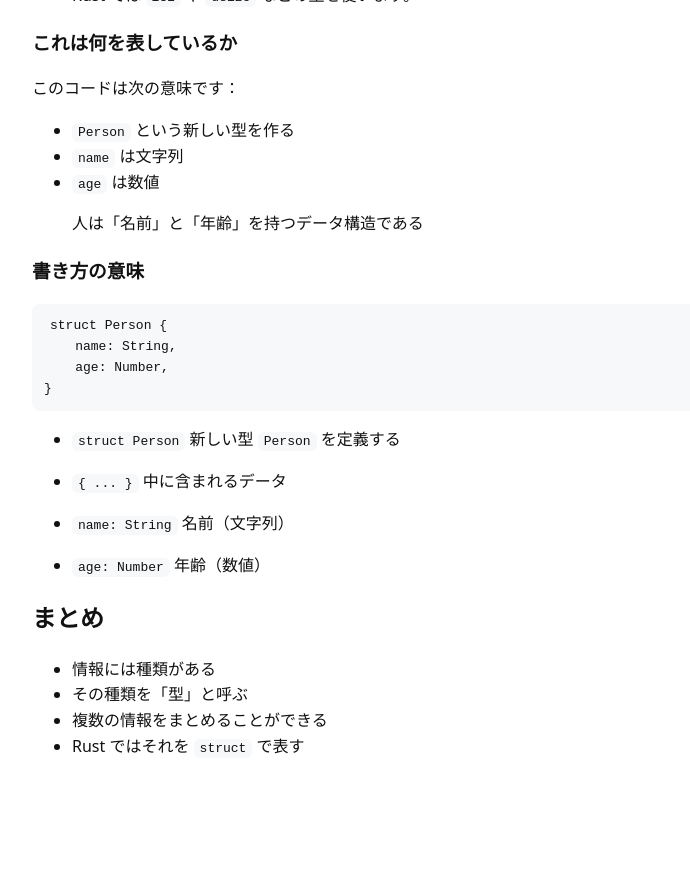
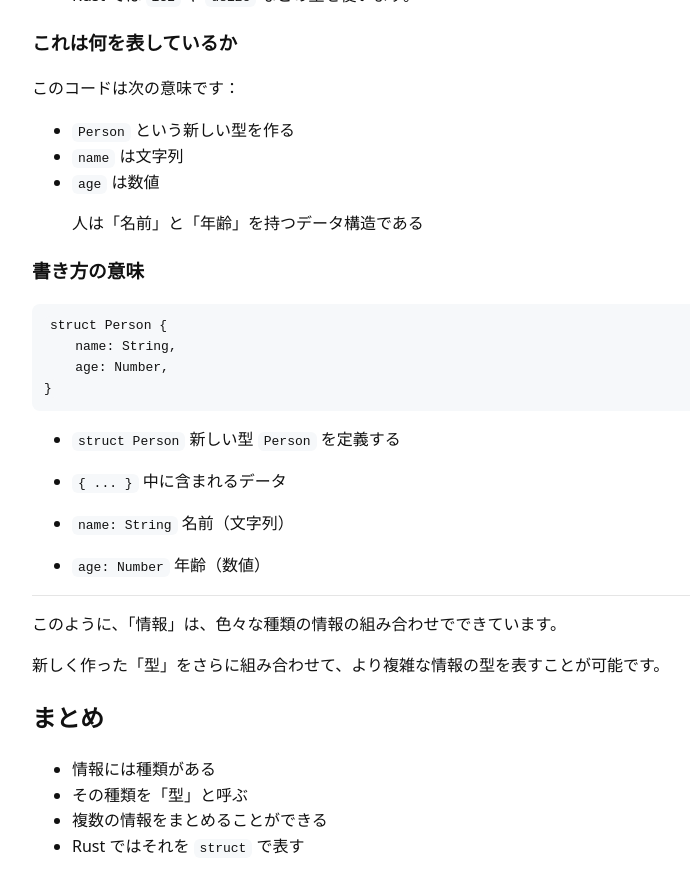
Before and after one commit to nh0102heiya-lab/programming-lessons, a Jekyll site: the page built from _rust-from-zero/core/02-types-and-structs.md, in a window 1280 px wide and 900 px high, scrolled down 1201 px. Shown: the top 893 px of the window, without its empty margins (248-938 px from the left). Built offline with Jekyll 4.4.1, drawn with Linux system fonts in a browser that asks for light colours; before the commit the page ends 2000 px from its top, so only the background shows below that.

Commit message:
Update 02-types-and-structs.md

```diff
--- a/_rust-from-zero/core/02-types-and-structs.md
+++ b/_rust-from-zero/core/02-types-and-structs.md
@@ -91,6 +91,12 @@ struct Person {
 * `age: Number`
   年齢（数値）
 
+  ---
+
+  このように、「情報」は、色々な種類の情報の組み合わせでできています。
+
+  新しく作った「型」をさらに組み合わせて、より複雑な情報の型を表すことが可能です。
+
 
 ## まとめ
 
```
